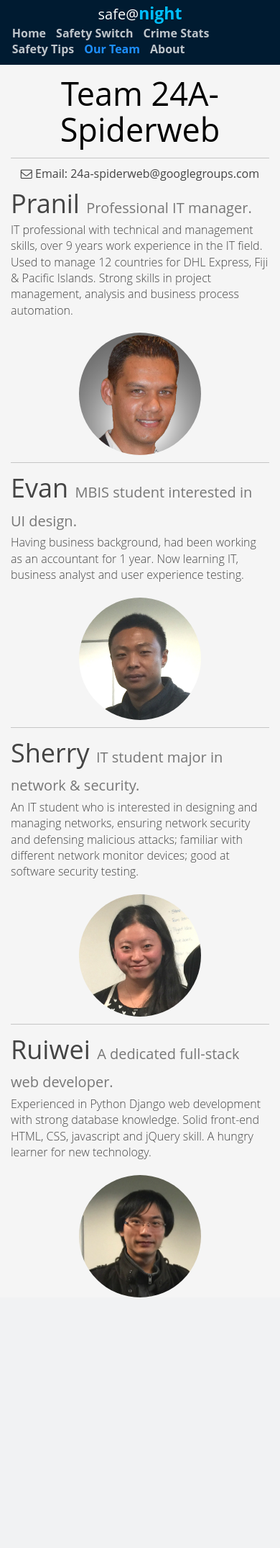
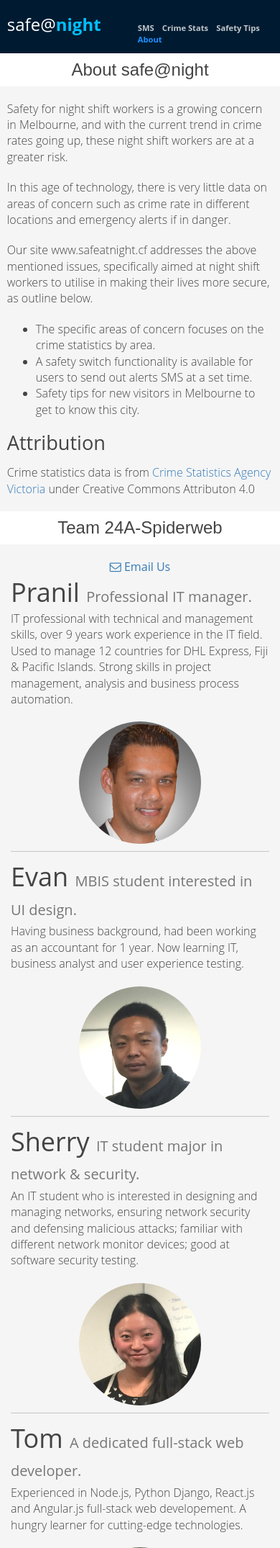
Before and after one commit to ruiwei777/safeatnight, a Django app: page /about/us/ in a window 390 px wide. Shown: the top 2150 px of the page at 72% size. Before the commit the page ends 1802 px from the top, so only its background shows below. Run offline with Django 3.2, Linux system fonts and the light colour scheme; parts of the project's set-up code (start-up, migrations or seed data) failed here and were passed over; some libraries are stand-ins or nearby versions; some web fonts are replaced.

Commit message:
combine two about pages

```diff
--- a/src/nightshiftworker/urls.py
+++ b/src/nightshiftworker/urls.py
@@ -26,8 +26,7 @@ urlpatterns = [
     url(r'^crime/', include('crimestats.urls', namespace='crime')),
     url(r'^info/', include('safety_info.urls', namespace='safety_info')),
     url(r'^login/', login_view, name='login'),
-    url(r'^about/us/$', views.about_us, name="about_us"),
-    url(r'^about/safeatnight/$', views.about_safeatnight, name="about_safeatnight"),
+    url(r'^about/us/$', views.about_us, name="about"),
     url(r'^$', views.index, name="index"),
 
 ]
--- a/src/sms/views.py
+++ b/src/sms/views.py
@@ -32,11 +32,9 @@ def index(request):
 
 
 def about_us(request):
-    return render(request, "about_us.html", {"title": "About Us"})
+    return render(request, "about.html", {"title": "About"})
 
 
-def about_safeatnight(request):
-    return render(request, "about_safeatnight.html", {"title": "About"})
 
 
 def sms_home(request):
--- a/src/static/css/about.css
+++ b/src/static/css/about.css
@@ -2,6 +2,54 @@
     margin: 0;
 }
 
-h1.heading{
-    margin: 15px 0;
+.navbar {
+    margin-bottom: 0;
 }
+
+.heading {
+    padding: .7em 0;
+    text-align: center;
+    background: white;
+    font-size: 2.5em;
+    margin: 0 0 20px;
+    font-family: arial, "Open Sans", sans-serif;
+}
+
+@media (max-width: 1100px) {
+    .heading {
+        font-size: 2em;
+    }
+}
+
+
+@media (max-width: 768px) {
+    .heading {
+        font-size: 1.5em;
+        padding: .4em 0;
+    }
+}
+
+.positioner {
+    max-width: 60vw;
+}
+
+@media (max-width: 1200px) {
+    .positioner {
+        max-width: 82vw;
+    }
+}
+
+@media (max-width: 880px) {
+    .positioner {
+        max-width: 95vw;
+    }
+}
+
+.lead {
+    margin-bottom: 20px;
+}
+
+.heading-medium {
+    font-size: 1.7em;
+    margin-bottom: 15px;
+}
--- a/src/static/css/base.css
+++ b/src/static/css/base.css
@@ -72,6 +72,22 @@ button:focus {
     margin: 0 auto;
 }
 
+#logo {
+    font-size: 31px;
+    color: white;
+}
+
+#logo .safety {
+    font-weight: bolder;
+    color: deepskyblue;
+}
+
+@media(max-width: 768px){
+    #logo {
+        font-size: 24px;
+    }
+}
+
 .navbar {
     /*margin-bottom: 0;*/
     padding: 20px 0 30px;
@@ -86,61 +102,50 @@ button:focus {
     display: flex;
     justify-content: space-between;
     align-items: baseline;
+    padding: .5em 0;
+}
+
+@media(max-width: 540px){
+        .navbar-box {
+        padding: 0;
+    }
 }
 
 .navbar-box ul {
     text-align: center;
 }
 
-#logo {
-    font-size: 31px;
-    color: white;
-}
 
-#logo .safety {
-    font-weight: bolder;
-    color: deepskyblue;
-}
 
 .navbar-item ul.navbar-ul {
     display: flex;
     align-items: center;
     flex-wrap: wrap;
-    /*justify-content:center;*/
 }
 
 .navbar-item ul li {
     font-size: 1em;
     list-style: none;
-    padding: 9px 18px;
-    margin: 0;
+    padding: 0;
+    margin: 0 0 0 2em;
 }
 
-@media (max-width: 1430px) {
-    .navbar-item ul li {
-        padding: 2px 12px;
-    }
-}
-
-@media (max-width: 768px) {
-    .navbar-item ul li {
-        padding: 2px 7px;
-        line-height: 1.1;
-    }
-}
 
 .navbar-item ul li a {
     color: rgba(255, 255, 255, .75);
     font-weight: bold;
-    transition: color .5s;
 }
 
-ul.drop-menu > li:hover > a {
+
+.navbar-item ul li a.active, .navbar-item ul li a:hover {
     color: dodgerblue;
 }
 
-.navbar-item ul li a.active, .navbar-item ul li a:hover {
-    color: dodgerblue;
+@media(max-width: 768px){
+    .navbar-item ul li{
+        font-size: .7em;
+        margin: 0 0 0 1em;
+    }
 }
 
 /*----------------------
@@ -167,13 +172,6 @@ ul.drop-menu li {
     text-align: center;
 }
 
-ul.drop-menu li:hover {
-    /*background: #606060;*/
-}
-
-ul.drop-menu li:last-child {
-    border-radius: 0px 0px 5px 5px;
-}
 
 ul.drop-menu li {
     display: none;
@@ -295,11 +293,8 @@ hr.featurette-divider {
 }
 
 .custom-button:hover, .custom-button:focus, .custom-button:active, .custom-button.active {
-    /*color: #33a6cc;*/
-    /*border-color: #33a6cc;*/
 
     border-color: white;
-    /*transition*/
     color: #555555;
     background-color: white;
     text-shadow: none;
@@ -311,131 +306,3 @@ hr.featurette-divider {
     margin-left: 0;
     margin-bottom: 10px;
 }
-
-/*-------------------------------
-    Mobile Compatibility
---------------------------------*/
-@media (min-width: 1400px) {
-    .navbar {
-        padding-top: 65px;
-    }
-}
-
-@media (min-width: 768px) {
-    /*.navbar {*/
-    /*padding-top: 65px;*/
-    /*}*/
-    #description {
-        /*padding-top: 10vh;*/
-    }
-}
-
-@media (max-width: 1400px) {
-    .navbar-box {
-
-        align-items: center;
-        flex-direction: column;
-    }
-}
-
-@media (max-width: 1200px) {
-    .positioner {
-        max-width: 95vw;
-    }
-
-    #jumbotron {
-        height: 13vh;
-        text-align: center;
-        justify-content: center;
-    }
-}
-
-@media (max-width: 1000px) {
-    #logo {
-        font-size: 23px;
-    }
-
-    #logo .safety {
-        font-size: 27px;
-    }
-
-    .navbar {
-        margin-bottom: 0;
-        padding: 0;
-    }
-
-    .navbar-box {
-
-        align-items: center;
-        flex-direction: column;
-    }
-
-    .navbar-item ul {
-        padding: 0;
-    }
-
-    .navbar-box h3 {
-        margin: 5px;
-    }
-
-    .navbar-item ul li a {
-        font-size: 15px;
-    }
-
-}
-
-@media (max-width: 768px) {
-
-    #logo {
-        font-size: 26px;
-    }
-
-    #logo .safety {
-        font-size: 30px;
-    }
-
-    .navbar-item ul li a {
-        font-size: 17px;
-        border-bottom: none;
-    }
-
-}
-
-/*------------------
-    iPhone 6: 375px
-    iPhone 5: 320px
-------------------*/
-@media (max-width: 410px) {
-    /*iPhone 6*/
-    #logo {
-        font-size: 20px;
-    }
-
-    #logo .safety {
-        font-size: 23px;
-    }
-
-    .navbar-item ul li a {
-        font-size: 16px;
-    }
-}
-
-/*--------------------
-    Animation
---------------------*/
-@Keyframes list-in {
-    0% {
-        transform: translateX(-50%);
-        opacity: 0;
-    }
-
-    70% {
-        opacity: 1;
-    }
-
-    100% {
-        transform: translateX(0);
-        opacity: 1;
-
-    }
-}
--- a/src/static/css/index.css
+++ b/src/static/css/index.css
@@ -142,6 +142,10 @@ body {
     background-color: rgba(255, 255, 255, .15);
 }
 
+.search-text:focus{
+    background-color: rgba(255, 255, 255, .3);
+}
+
 @media (max-width: 400px) {
     .search-text {
         padding: 0;
@@ -231,7 +235,6 @@ body {
 }
 
 #description .index-btn:hover, #description .index-btn:focus {
-    box-shadow: 0 0 10px 0 rgba(255, 255, 255, .6);
     background-color: deepskyblue;
     border-color: deepskyblue;
     color: #111111;
--- a/src/static/scripts/base.js
+++ b/src/static/scripts/base.js
@@ -14,16 +14,12 @@ $('.width-group').width(
 /* Adjust current "active" class in navbar */
 function adjustActive() {
     $(".navbar ul li a").removeClass("active");
-    if (window.location.pathname === "/") {
-        $("#home-a").addClass("active")
-    } else if (window.location.pathname.indexOf("sms") != -1) {
+    if (window.location.pathname.indexOf("sms") != -1) {
         $("#sms-a").addClass("active")
     } else if (window.location.pathname.indexOf("crime") != -1) {
         $("#cs-a").addClass("active")
-    } else if (window.location.pathname.indexOf("safeatnight") != -1) {
+    } else if (window.location.pathname.indexOf("about") != -1) {
         $("#about-a").addClass("active")
-    } else if (window.location.pathname.indexOf("us") != -1) {
-        $("#us-a").addClass("active")
     } else if (window.location.pathname.indexOf("info") != -1) {
         $("#info-a").addClass("active")
     }
--- a/src/templates/about_us.html
+++ b/src/templates/about.html
@@ -1,25 +1,69 @@
 {% extends 'base.html' %}
 {% load staticfiles %}
-{% load crispy_forms_tags %}
 
 {% block head %}
 <link rel="stylesheet" href="{% static 'css/about.css' %}">
 {% endblock head %}
 
 {% block content %}
+<!-- About This Project -->
+<div>
+    <h1 class="heading">About safe@night</h1>
+    <p class="lead positioner">
+        Safety for night shift workers is a growing concern in Melbourne, and with the current trend in
+        crime rates
+        going up, these night shift workers are at a greater risk.
+    </p>
+
+    <p class="lead positioner">
+        In this age of technology, there is very little data on areas of concern such as crime rate in
+        different
+        locations and emergency alerts if in danger.
+    </p>
+
+    <p class="lead positioner">
+        Our site www.safeatnight.cf addresses the above mentioned issues, specifically aimed at
+        night shift
+        workers to utilise in making their lives more secure, as outline below.
+    </p>
 
 
+    <ul class="lead positioner">
+        <li>
+            The specific areas of concern focuses on the crime statistics by area.
+        </li>
+        <li>
+            A safety switch functionality is available for users to  send out alerts SMS at a set time.
+        </li>
+        <li>
+            Safety tips for new visitors in Melbourne to get to know this city.
+        </li>
+    </ul>
+
+
+    <div class=" lead positioner">
+        <h2 class="heading-medium">Attribution</h2>
+        <p>Crime statistics data is from <a target="_blank" rel="noreferrer"
+                                            href="https://www.crimestatistics.vic.gov.au/crime-statistics/latest-crime-data/recorded-offences">Crime
+            Statistics
+            Agency Victoria</a> under Creative Commons Attributon 4.0</p>
+    </div>
+</div>
+
+
+<!-- About Us -->
+<h1 class="heading">Team 24A-Spiderweb</h1>
     <div class="container">
 
-        <div class="row">
+        <!-- <div class="row">
             <div class="col-sm-8 col-sm-offset-2 text-center">
                 <h1 class="logo-heading heading">Team 24A-Spiderweb</h1>
                 <hr class="featurette-divider">
             </div>
-        </div>
+        </div> -->
         <div class="row">
             <div class="col-sm-8 col-sm-offset-2 text-center">
-                <p class="email"><i class="fa fa-envelope-o"></i> Email: 24a-spiderweb@googlegroups.com</p>
+                <a class="email" href="mailto:24a-spiderweb@googlegroups.com" target="_top"><i class="fa fa-envelope-o"></i> Email Us</a>
 
             </div>
         </div>
@@ -80,11 +124,9 @@
 
         <div class="row featurette">
             <div class="col-md-7 col-md-push-5">
-                <h1 class="featurette-heading">Ruiwei <span
+                <h1 class="featurette-heading">Tom <span
                         class="text-muted">A dedicated full-stack web developer.</span></h1>
-                <p class="lead">Experienced in Python Django web development with strong database knowledge. Solid
-                    front-end
-                    HTML, CSS, javascript and jQuery skill. A hungry learner for new technology.</p>
+                <p class="lead">Experienced in Node.js, Python Django, React.js and Angular.js full-stack web developement. A hungry learner for cutting-edge technologies.</p>
             </div>
             <div class="col-md-5 col-md-pull-7">
                 <img class="featurette-image img-circle center-block" src="{% static 'images/team_member/tom.jpg' %}" width="170"
--- a/src/templates/base.html
+++ b/src/templates/base.html
@@ -38,12 +38,10 @@
         </div>
         <div class="navbar-item">
             <ul class="navbar-ul">
-                <li><a id="home-a" href="{% url 'index' %}">Home</a></li>
-                <li><a id="sms-a" href="{% url 'sms:sms_home' %}">Safety Switch</a></li>
+                <li><a id="sms-a" href="{% url 'sms:sms_home' %}">SMS</a></li>
                 <li><a id="cs-a" href="{% url 'crime:crime_home' %}">Crime Stats</a></li>
                 <li><a id="info-a" href="{% url 'safety_info:safety_info_home' %}">Safety Tips</a></li>
-                <li><a id="us-a" href="{% url 'about_us' %}">Our Team</a></li>
-                <li><a id="about-a" href="{% url 'about_safeatnight' %}">About</a></li>
+                <li><a id="about-a" href="{% url 'about' %}">About</a></li>
 
             </ul>
         </div>
@@ -56,13 +54,6 @@
 {% block content %}
 
 {% endblock content %}
-<!-- Bootstrap core JavaScript
-================================================== -->
-<!-- Placed at the end of the document so the pages load faster -->
-<script src="{% static 'scripts/libs/jquery.min.js' %}"></script>
-<script src="{% static 'scripts/libs/bootstrap.min.js' %}"></script>
-<!--<script>window.jQuery || document.write('<script src="../../assets/js/vendor/jquery.min.js"><\/script>')</script>-->
-
 
 <script src="{% static 'scripts/libs/holder.min.js' %}"></script>
 <!-- IE10 viewport hack for Surface/desktop Windows 8 bug -->
--- a/src/templates/crime_home.html
+++ b/src/templates/crime_home.html
@@ -112,7 +112,7 @@
 
                         <p class="attribution">
                             <a target="_blank" rel="noreferrer"
-                               href="{% url 'about_safeatnight' %}">
+                               href="{% url 'about' %}">
                                 &#9400; Attribution
                             </a>
                         </p>
--- a/src/templates/index.html
+++ b/src/templates/index.html
@@ -58,7 +58,7 @@
 
     <footer class="positioner">
         <div class="info">
-            Monash University 2016 IE Project, by Team 24A <a href="{% url 'about_us' %}">@SpiderWeb</a>
+            Monash University 2016 IE Project, by Team 24A <a href="{% url 'about' %}">@SpiderWeb</a>
         </div>
     </footer>
 
```
Also changed, not shown: src/static/css/about_safeatnight.css (deleted, +0 -45 lines), src/templates/about_safeatnight.html (deleted, +0 -60 lines).
